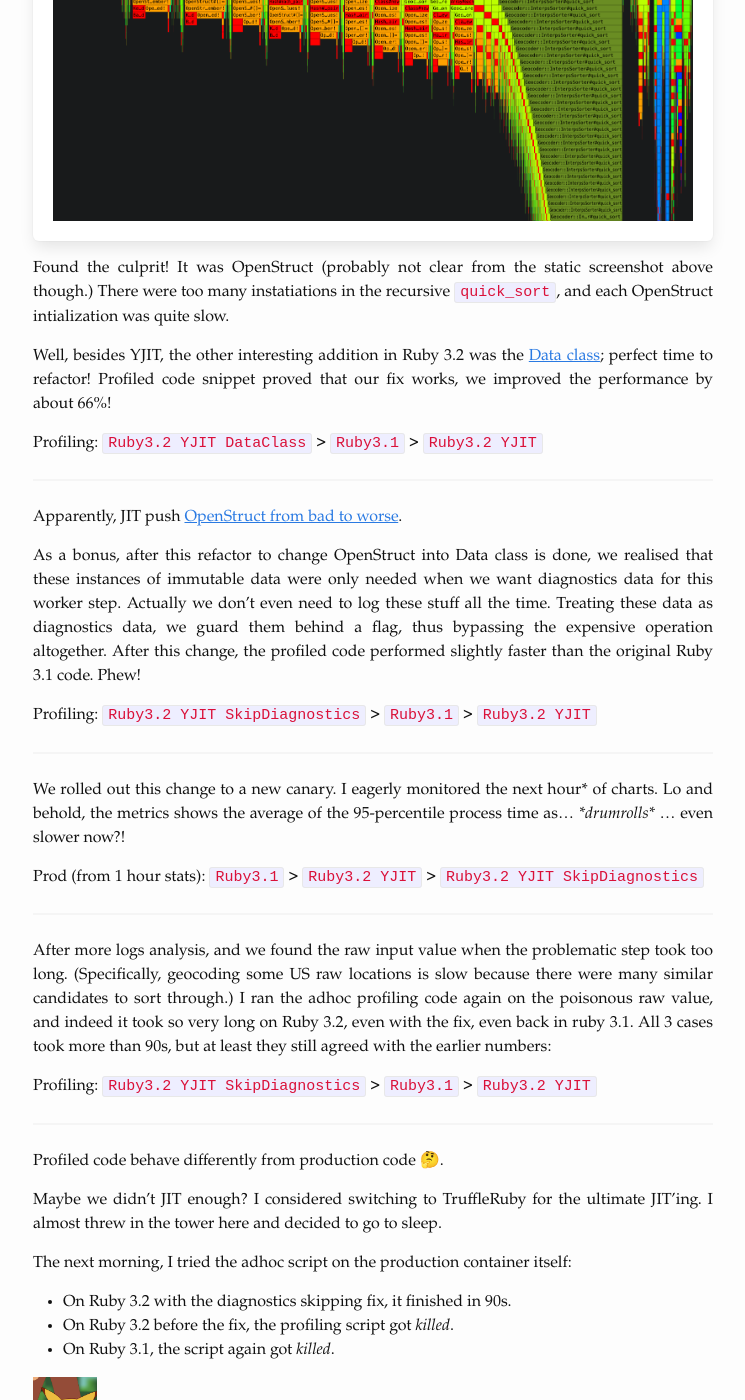
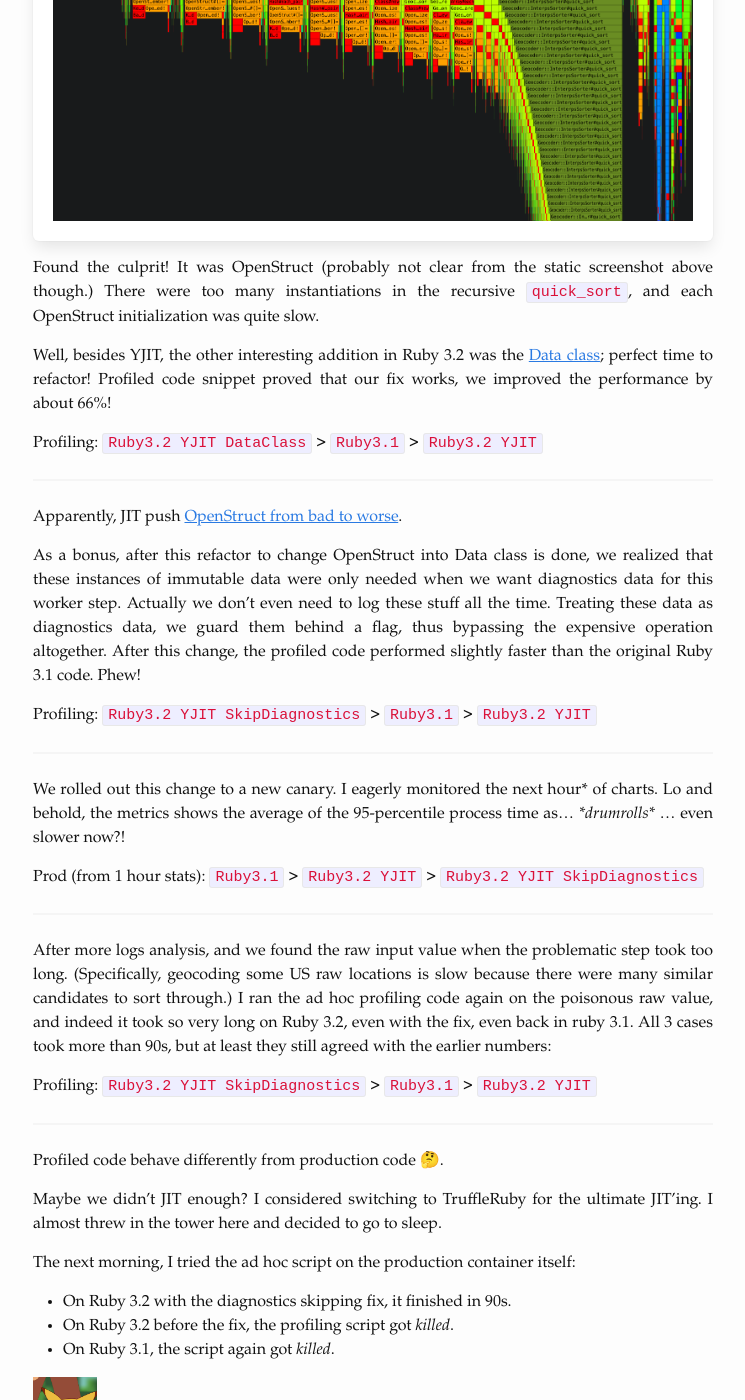
Before and after one commit to keang/keang.github.io, a Jekyll site: the page built from _posts/2023-12-08-upgrade-ruby-32.markdown, in a window 1280 px wide and 1400 px high, scrolled down 1812 px. Shown: the whole window, without its empty margins (267-1012 px from the left). Built offline with Jekyll 4.4.1, drawn with Linux system fonts in a browser that asks for light colours; nearby versions of some CDN libraries; some web fonts are replaced; some of the changed text lies outside the part shown.

Commit message:
Fix more spilling

```diff
--- a/_posts/2023-12-08-upgrade-ruby-32.markdown
+++ b/_posts/2023-12-08-upgrade-ruby-32.markdown
@@ -45,11 +45,11 @@ Prod: `Ruby3.1` > `Ruby3.2 YJIT LongRunningProcess`
 ----
 
 I reached for "code profiling", because now we are trying to compare 2 different code, and peek into the differences that makes canary so much slower.
-After failing to integrate Datadog Continuous Profiling, I went back to adhoc profiling (running a small profiling script that wraps a suspected snippet), this time using [stackprof](https://github.com/tmm1/stackprof) and the accompanying flamegraph viewer [stackprof-webnav](https://github.com/alisnic/stackprof-webnav) (complete with a minimap!). I did this on an EC2 box that had access to Mongo, but not the ECS containers where the production workers were running (this will be important later.)
+After failing to integrate Datadog Continuous Profiling, I went back to ad hoc profiling (running a small profiling script that wraps a suspected snippet), this time using [stackprof](https://github.com/tmm1/stackprof) and the accompanying flamegraph viewer [stackprof-webnav](https://github.com/alisnic/stackprof-webnav) (complete with a minimap!). I did this on an EC2 box that had access to Mongo, but not the ECS containers where the production workers were running (this will be important later.)
 
 ![Flamegraph identified OpenStruct as the culprit](/images/stackprof-webnav-ruby-32.png){: .center-image.box }
 
-Found the culprit! It was OpenStruct (probably not clear from the static screenshot above though.) There were too many instatiations in the recursive `quick_sort`, and each OpenStruct intialization was quite slow.
+Found the culprit! It was OpenStruct (probably not clear from the static screenshot above though.) There were too many instantiations in the recursive `quick_sort`, and each OpenStruct initialization was quite slow.
 
 Well, besides YJIT, the other interesting addition in Ruby 3.2 was the [Data class](https://docs.ruby-lang.org/en/3.2/Data.html); perfect time to refactor!
 Profiled code snippet proved that our fix works, we improved the performance by about 66%!
@@ -60,7 +60,7 @@ Profiling: `Ruby3.2 YJIT DataClass` > `Ruby3.1` > `Ruby3.2 YJIT`
 
 Apparently, JIT push [OpenStruct from bad to worse](https://www.reddit.com/r/ruby/comments/11wem2c/comment/jd4zr8a/?utm_source=share&utm_medium=web2x&context=3).
 
-As a bonus, after this refactor to change OpenStruct into Data class is done, we realised that these instances of immutable data were only needed when we want diagnostics data for this worker step.
+As a bonus, after this refactor to change OpenStruct into Data class is done, we realized that these instances of immutable data were only needed when we want diagnostics data for this worker step.
 Actually we don't even need to log these stuff all the time.
 Treating these data as diagnostics data, we guard them behind a flag, thus bypassing the expensive operation altogether.
 After this change, the profiled code performed slightly faster than the original Ruby 3.1 code. Phew!
@@ -78,7 +78,7 @@ Prod (from 1 hour stats): `Ruby3.1` > `Ruby3.2 YJIT` > `Ruby3.2 YJIT SkipDiagnos
 ----
 
 After more logs analysis, and we found the raw input value when the problematic step took too long. (Specifically, geocoding some US raw locations is slow because there were many similar candidates to sort through.)
-I ran the adhoc profiling code again on the poisonous raw value, and indeed it took so very long on Ruby 3.2, even with the fix, even back in ruby 3.1.
+I ran the ad hoc profiling code again on the poisonous raw value, and indeed it took so very long on Ruby 3.2, even with the fix, even back in ruby 3.1.
 All 3 cases took more than 90s, but at least they still agreed with the earlier numbers:
 
 Profiling: `Ruby3.2 YJIT SkipDiagnostics` > `Ruby3.1` > `Ruby3.2 YJIT`
@@ -89,7 +89,7 @@ Profiled code behave differently from production code 🤔.
 
 Maybe we didn't JIT enough? I considered switching to TruffleRuby for the ultimate JIT'ing. I almost threw in the tower here and decided to go to sleep.
 
-The next morning, I tried the adhoc script on the production container itself:
+The next morning, I tried the ad hoc script on the production container itself:
 - On Ruby 3.2 with the diagnostics skipping fix, it finished in 90s.
 - On Ruby 3.2 before the fix, the profiling script got *killed*.
 - On Ruby 3.1, the script again got *killed*.
@@ -103,7 +103,7 @@ blinding from the really slow jobs. They were so bad that the container were jus
 
 And the fix was enough of an improvement that we were able to complete those paralyzing jobs, such that larger timing values were sent in and worsening the 95-percentile process time.
 
-This hypothesis was supported by the fact that after we rolled the fix out to master, the aggregated metrics did improve, and now the worker is indeed slightly faster than what it was before the ruby upgrade, just as predicted by the adhoc profiling exercise.
+This hypothesis was supported by the fact that after we rolled the fix out to master, the aggregated metrics did improve, and now the worker is indeed slightly faster than what it was before the ruby upgrade, just as predicted by the ad hoc profiling exercise.
 The canary worker were just unlucky and picked up the poisonous data in the hour that I was monitoring.
 
 Prod (before/after): `Ruby3.2 YJIT SkipDiagnostics` > `Ruby3.1` > `Ruby3.2 YJIT`
--- a/_posts/2023-12-15-ruby-static-typed-extension.markdown
+++ b/_posts/2023-12-15-ruby-static-typed-extension.markdown
@@ -15,12 +15,12 @@ But when a project matures, requirements starts to stabilize.
 Changes in the domain happens slowly.
 It takes discipline to maintain the growing pile of test cases, which are essential for any form of deployment confidence.
 
-> too many footguns
+> too many foot guns
 
 If you inherit a poorly tested code, good luck.
 If you push the boundary of the Rails convention, have fun.
 
-I heard another way to put it: there are many footguns in the language.
+I heard another way to put it: there are many foot guns in the language.
 On top of that, after you shot yourself in the foot, you *want* to take the blame.
 If only I was smarter or had more foresight or was more disciplined, I could've done it the right way that time.
 
@@ -75,7 +75,7 @@ We already covered all combinations, but Sorbet still thinks we have not us to c
 
 ### 2. Discourages unhandled exception
 
-The presence and prevalance of runtime errors as control flow in Ruby violates the [Principle of least astonishment](https://en.wikipedia.org/wiki/Principle_of_least_astonishment), and necessitate meticulous use of `rescue`s.
+The presence and prevalence of runtime errors as control flow in Ruby violates the [Principle of least astonishment](https://en.wikipedia.org/wiki/Principle_of_least_astonishment), and necessitate meticulous use of `rescue`s.
 
 Half of a Ruby dev's time is debugging the runtime errors. Is [this monstrosity](https://www.exceptionalcreatures.com/bestiary/NoMethodError.html#undefined-method-for-nil-nilclass) familiar in your error logging service?
 
```
